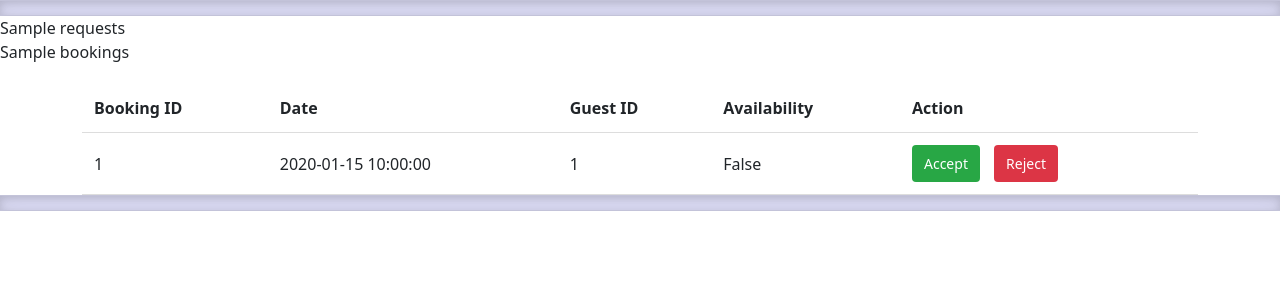
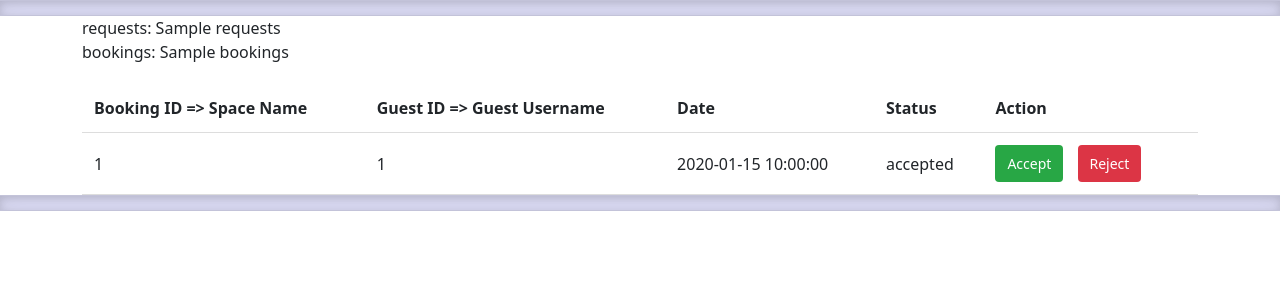
Before and after one commit to JonnySB/makers-007-engineering-project-1, a Flask app: template templates/booking_requests.html in a window 1280 px wide. Shown: the part 72-372 px from the top of the page. Run offline with Flask 3, Linux system fonts and the light colour scheme; the template is opened without the code that fills it: most values are stand-ins (such as "Sample title", 1, 10 or a date in 2020).

Commit message:
refactoring & table format

```diff
--- a/lib/booking_repository.py
+++ b/lib/booking_repository.py
@@ -1,4 +1,5 @@
 from lib.booking import Booking
+
 class BookingRepository:
     def __init__(self, connection):
         self._connection = connection
--- a/lib/booking_request_repository.py
+++ b/lib/booking_request_repository.py
@@ -28,7 +28,6 @@ class BookingRequestRepository:
             )
         return booking_requests
 
-
     def accept_booking_request(self, booking_requests_id):
         self._connection.execute(
             "UPDATE booking_requests "
@@ -55,7 +54,6 @@ class BookingRequestRepository:
             [booking_id]
         )
 
-
     def reject_booking_request(self, booking_requests_id):
         self._connection.execute(
             "UPDATE booking_requests "
--- a/seeds/makers_bnb.sql
+++ b/seeds/makers_bnb.sql
@@ -111,5 +111,5 @@ INSERT INTO bookings (date, available, space_id) VALUES ('2024-05-11', 'TRUE', 4
 INSERT INTO bookings (date, available, space_id) VALUES ('2024-05-12', 'TRUE', 4);
 
 INSERT INTO booking_requests (guest_id, pending, accepted, booking_id) VALUES (1, 'TRUE', 'FALSE', 1);
-INSERT INTO booking_requests (guest_id, pending, accepted, booking_id) VALUES (1, 'TRUE', 'FALSE', 1);
-INSERT INTO booking_requests (guest_id, pending, accepted, booking_id) VALUES (1, 'TRUE', 'FALSE', 1);
+INSERT INTO booking_requests (guest_id, pending, accepted, booking_id) VALUES (1, 'TRUE', 'FALSE', 2);
+INSERT INTO booking_requests (guest_id, pending, accepted, booking_id) VALUES (1, 'TRUE', 'FALSE', 3);
--- a/templates/booking_requests.html
+++ b/templates/booking_requests.html
@@ -89,19 +89,21 @@
 
     <div class="b-example-divider"></div>
 
-    {{ requests }}
-    <br>
-    {{ bookings }}
+    <div class="container">
+        requests: {{ requests }}
+        <br>
+        bookings: {{ bookings }}
+    </div>
 
     <div class="container">
         <table>
+            <!-- comment out this header in production -->
             <thead>
                 <tr>
-                    <th>Booking ID</th>
+                    <th>Booking ID => Space Name</th>
+                    <th>Guest ID => Guest Username</th>
                     <th>Date</th>
-                    <th>Guest ID</th>
-                    <th>Availability</th>
-                    <!-- <th>Space ID</th> -->
+                    <th>Status</th>
                     <th>Action</th>
                 </tr>
             </thead>
@@ -109,15 +111,13 @@
                 {% for request in requests: %}
                 <tr>
                     <td>{{ request.id }}</td>
+                    <td>{{ request.guest_id }}</td>
                     {% for booking in bookings: %}
                     {% if request.booking_id == booking.id %}
                     <td>{{ booking.date }}</td>
                     {% endif %}
                     {% endfor %}
-                    <!-- later replace request.guest_id with users.username -->
-                    <td>{{ request.guest_id }}</td>
-                    <td>{{ True if request.pending == True else False }}</td>
-                    <!-- <td>1 (from booking)</td> -->
+                    <td>{{ 'pending' if request.pending == True else 'accepted' }}</td>
                     <td class="action-buttons">
                         <button class="accept-button" onclick="accept_booking_request(requests.id)">Accept</button>
                         <button class="deny-button" onclick="reject_booking_request(requests.id)">Reject</button>
```
